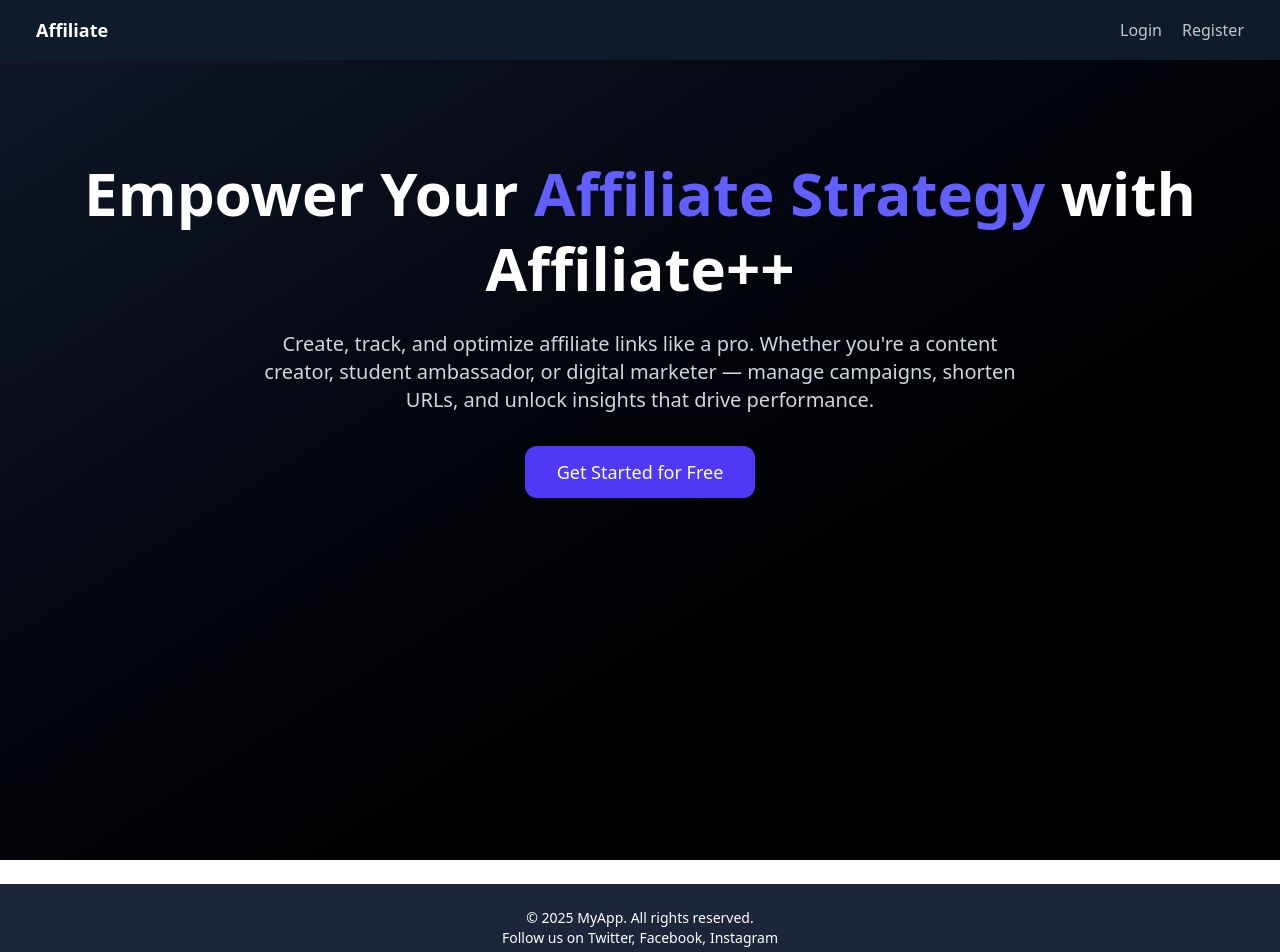
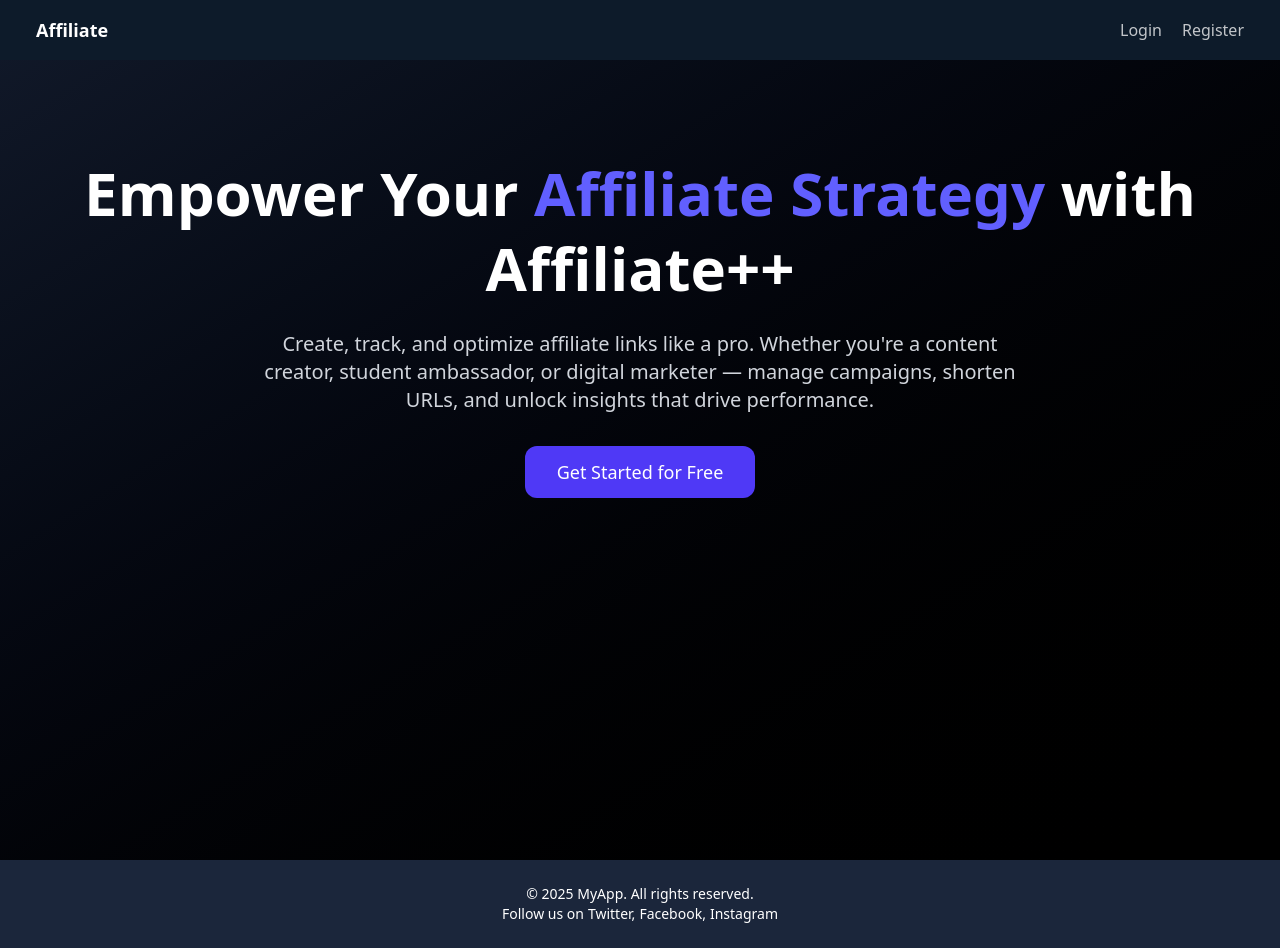
Before and after one commit to badampudimahesh2005/pep_MERN, a React (Vite) app in the folder client/: page / in a window 1280 px wide. Shown: the top 952 px of the page. Built offline with nearby package versions, Linux system fonts and the light colour scheme; no server answers.

Commit message:
ui changes

```diff
--- a/client/src/components/Footer.jsx
+++ b/client/src/components/Footer.jsx
@@ -1,7 +1,7 @@
 
 const Footer = () => {
   return (
-    <div className="bg-[#1b263b] text-white p-6 mt-auto w-full">
+    <footer className="bg-[#1b263b] text-white p-6 mt-auto w-full">
         <div className="container mx-auto text-center">
             <p className="text-sm">© {new Date().getFullYear()} MyApp. All rights reserved.</p>
             <p className="text-sm">Follow us on
@@ -10,7 +10,7 @@ const Footer = () => {
             <a href="https://instagram.com" className="text-white hover:underline ml-1">Instagram</a>
             </p>
         </div>
-    </div>
+    </footer>
   )
 }
 
--- a/client/src/components/user/UserFooter.jsx
+++ b/client/src/components/user/UserFooter.jsx
@@ -1,7 +1,7 @@
 
 const UserFooter = () => {
    return (
-    <div className="bg-[#1b263b] text-white p-6 mt-auto w-full">
+    <footer className="bg-[#1b263b] text-white p-6 mt-auto w-full">
         <div className="container mx-auto text-center">
             <p className="text-sm">© {new Date().getFullYear()} MyApp. All rights reserved.</p>
             <p className="text-sm">Follow us on
@@ -10,7 +10,7 @@ const UserFooter = () => {
             <a href="https://instagram.com" className="text-white hover:underline ml-1">Instagram</a>
             </p>
         </div>
-    </div>
+    </footer>
   )
 }
 
--- a/client/src/layout/AppLayout.jsx
+++ b/client/src/layout/AppLayout.jsx
@@ -5,7 +5,7 @@ const AppLayout =({children}) => {
   return (
     <div className="flex flex-col min-h-screen">
       <Header />
-      <main className="flex-1 pb-6">{children}</main>
+      <main className="flex-1">{children}</main>
       <Footer />
     </div>
   )
--- a/client/src/layout/UserLayout.jsx
+++ b/client/src/layout/UserLayout.jsx
@@ -5,7 +5,7 @@ const UserLayout = ({ children }) => {
   return (
   <div className="flex flex-col min-h-screen">
       <UserHeader />
-      <main className="flex-1 pb-6">
+      <main className="flex-1">
         {children}
       </main>
       <UserFooter />
--- a/client/src/pages/auth/Login.jsx
+++ b/client/src/pages/auth/Login.jsx
@@ -85,7 +85,7 @@ const Login = () => {
   };
 
   return (
-    <div className="bg-gray-100 p-6 rounded-lg shadow-md max-w-md mx-auto mt-10">
+    <div className="bg-gray-100 p-6 rounded-lg shadow-md max-w-md mx-auto my-6">
       <h1 className="text-xl text-center font-bold mb-4 text-[#0d1b2a]">Sign in to Continue</h1>
       <form onSubmit={handleSubmit} className="flex flex-col">
         <label className="block mb-2">Email:</label>
--- a/client/src/pages/auth/Register.jsx
+++ b/client/src/pages/auth/Register.jsx
@@ -86,7 +86,7 @@ const Register = () => {
   }
 
   return (
-    <div className='bg-gray-100 p-6 rounded-lg shadow-md max-w-md mx-auto mt-10 '>
+    <div className='bg-gray-100 p-6 rounded-lg shadow-md max-w-md mx-auto my-6'>
       <h1 className='text-xl text-center mb-4 font-bold text-[#0d1b2a]'>Sign up with a new account</h1>
       <form onSubmit={handleSubmit} className='flex flex-col '>
 
```
